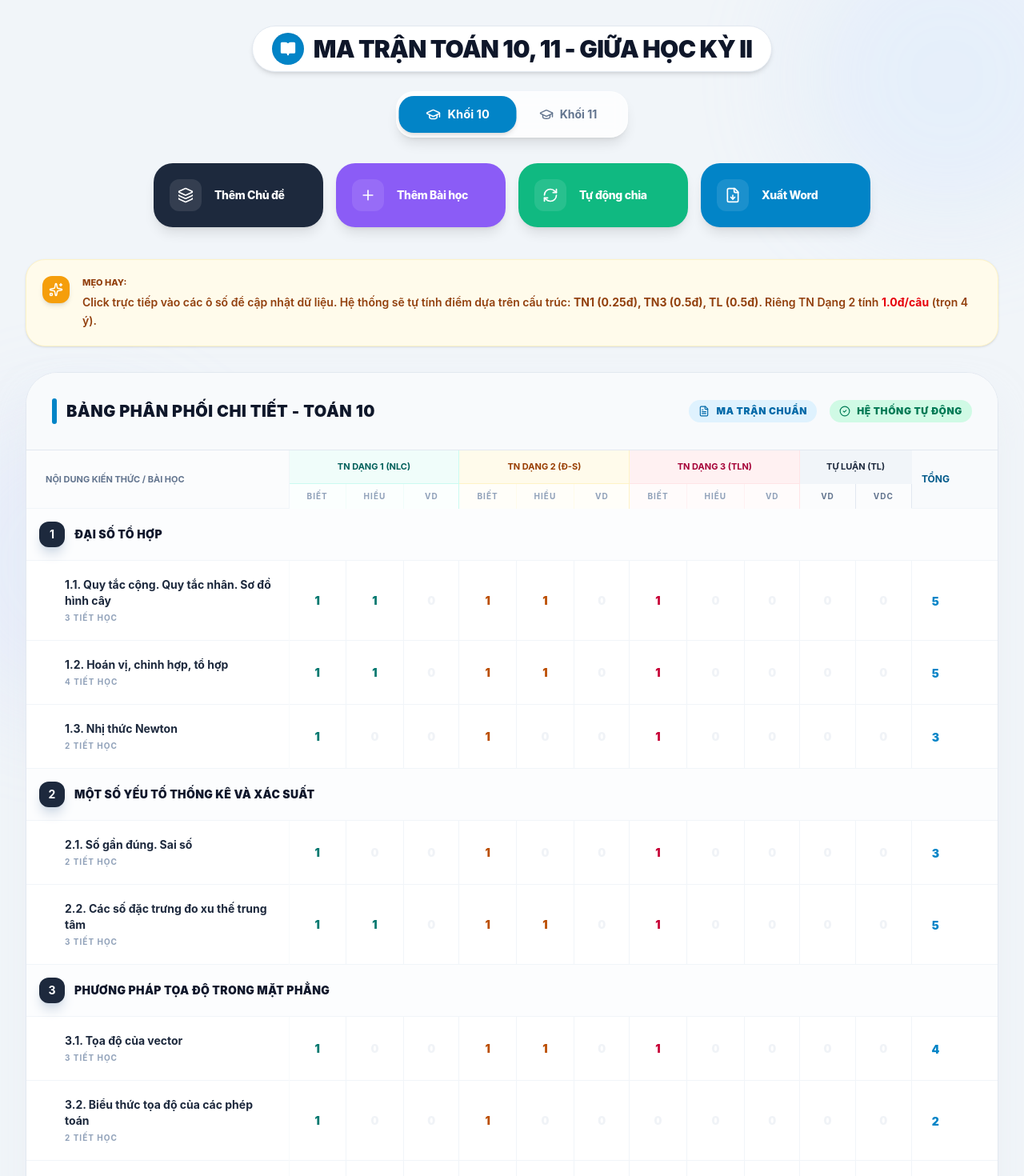
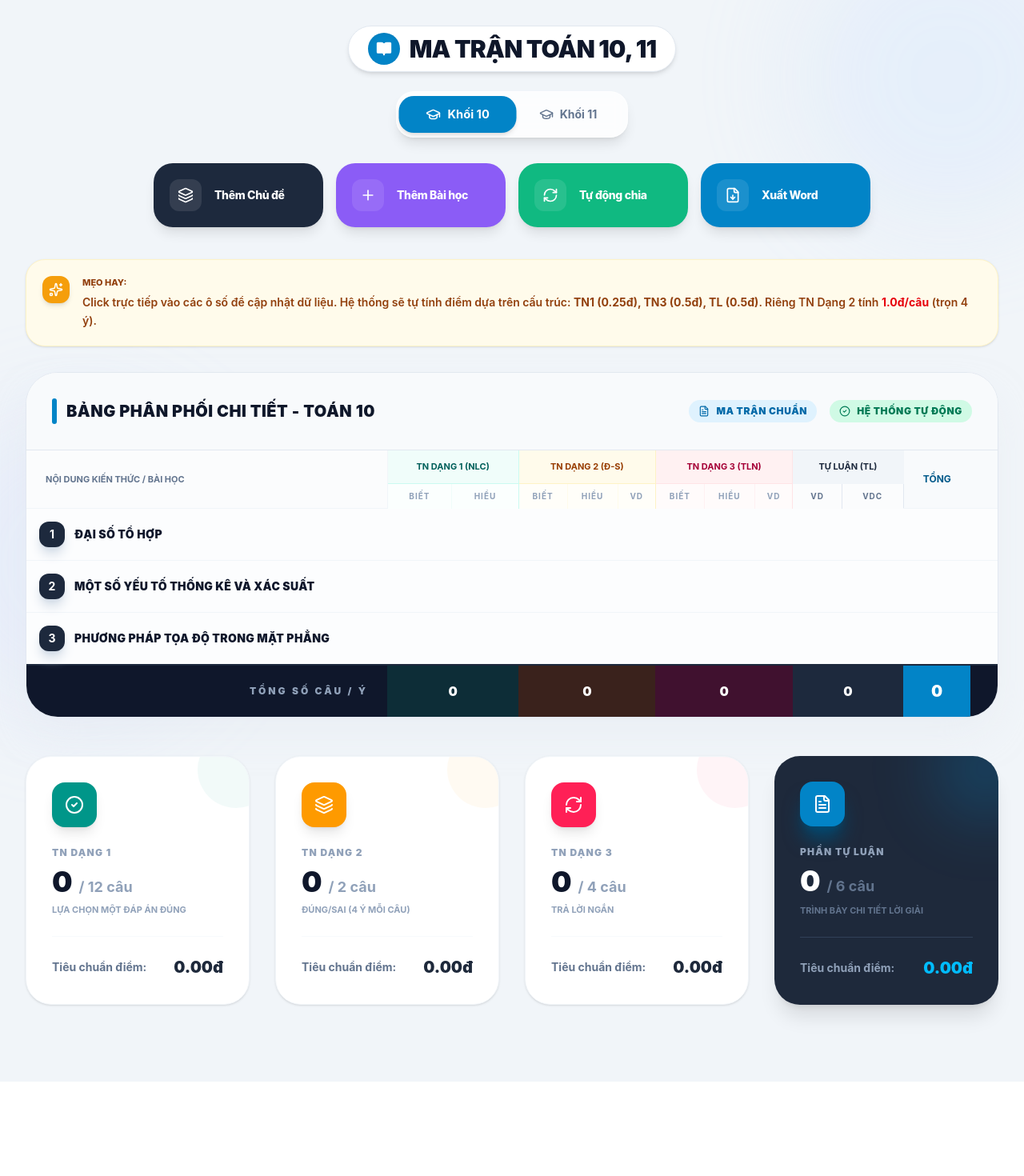
Before and after one commit to buihuusonkx-hash/matran12, a React (Vite) app: page / in a window 1280 px wide. Shown: the top 1470 px of the page at 80% size. After the commit the page ends 1352 px from the top, so only its background shows below. Built offline with nearby package versions, Linux system fonts and the light colour scheme.

Commit message:
Add files via upload

```diff
--- a/src/App.tsx
+++ b/src/App.tsx
@@ -24,63 +24,16 @@ import { MatrixData, MatrixGroup, MatrixItem } from './types';
 
 // Grade 10 Initial Data from Image
 const GRADE_10_INITIAL: MatrixGroup[] = [
-  {
-    id: 'g1',
-    name: 'Đại số tổ hợp',
-    items: [
-      { id: '1.1', name: 'Quy tắc cộng. Quy tắc nhân. Sơ đồ hình cây', periods: 3, mc_rec: 1, mc_und: 1, mc_app: 0, tf_rec: 1, tf_und: 1, tf_app: 0, sa_rec: 1, sa_und: 0, sa_app: 0, essay_app: 0, essay_adv: 0 },
-      { id: '1.2', name: 'Hoán vị, chỉnh hợp, tổ hợp', periods: 4, mc_rec: 1, mc_und: 1, mc_app: 0, tf_rec: 1, tf_und: 1, tf_app: 0, sa_rec: 1, sa_und: 0, sa_app: 0, essay_app: 0, essay_adv: 0 },
-      { id: '1.3', name: 'Nhị thức Newton', periods: 2, mc_rec: 1, mc_und: 0, mc_app: 0, tf_rec: 1, tf_und: 0, tf_app: 0, sa_rec: 1, sa_und: 0, sa_app: 0, essay_app: 0, essay_adv: 0 },
-    ]
-  },
-  {
-    id: 'g2',
-    name: 'Một số yếu tố thống kê và xác suất',
-    items: [
-      { id: '2.1', name: 'Số gần đúng. Sai số', periods: 2, mc_rec: 1, mc_und: 0, mc_app: 0, tf_rec: 1, tf_und: 0, tf_app: 0, sa_rec: 1, sa_und: 0, sa_app: 0, essay_app: 0, essay_adv: 0 },
-      { id: '2.2', name: 'Các số đặc trưng đo xu thế trung tâm', periods: 3, mc_rec: 1, mc_und: 1, mc_app: 0, tf_rec: 1, tf_und: 1, tf_app: 0, sa_rec: 1, sa_und: 0, sa_app: 0, essay_app: 0, essay_adv: 0 },
-    ]
-  },
-  {
-    id: 'g3',
-    name: 'Phương pháp tọa độ trong mặt phẳng',
-    items: [
-      { id: '3.1', name: 'Tọa độ của vector', periods: 3, mc_rec: 1, mc_und: 0, mc_app: 0, tf_rec: 1, tf_und: 1, tf_app: 0, sa_rec: 1, sa_und: 0, sa_app: 0, essay_app: 0, essay_adv: 0 },
-      { id: '3.2', name: 'Biểu thức tọa độ của các phép toán', periods: 2, mc_rec: 1, mc_und: 0, mc_app: 0, tf_rec: 1, tf_und: 0, tf_app: 0, sa_rec: 0, sa_und: 0, sa_app: 0, essay_app: 0, essay_adv: 0 },
-      { id: '3.3', name: 'Phương trình đường thẳng', periods: 3, mc_rec: 1, mc_und: 0, mc_app: 0, tf_rec: 1, tf_und: 1, tf_app: 0, sa_rec: 1, sa_und: 0, sa_app: 0, essay_app: 0, essay_adv: 0 },
-      { id: '3.4', name: 'Vị trí tương đối và góc. Khoảng cách', periods: 2, mc_rec: 1, mc_und: 0, mc_app: 0, tf_rec: 1, tf_und: 0, tf_app: 0, sa_rec: 0, sa_und: 0, sa_app: 0, essay_app: 0, essay_adv: 0 },
-      { id: '3.5', name: 'Phương trình đường tròn', periods: 3, mc_rec: 1, mc_und: 0, mc_app: 0, tf_rec: 1, tf_und: 1, tf_app: 0, sa_rec: 1, sa_und: 0, sa_app: 0, essay_app: 0, essay_adv: 0 },
-    ]
-  }
+  { id: 'g1', name: 'Đại số tổ hợp', items: [] },
+  { id: 'g2', name: 'Một số yếu tố thống kê và xác suất', items: [] },
+  { id: 'g3', name: 'Phương pháp tọa độ trong mặt phẳng', items: [] }
 ];
 
 // Grade 11 Initial Data
 const GRADE_11_INITIAL: MatrixGroup[] = [
-  {
-    id: 'g11-1',
-    name: 'Hàm số mũ và hàm số lôgarit',
-    items: [
-      { id: '11.1', name: 'Phép tính lũy thừa và logarit', periods: 3, mc_rec: 1, mc_und: 1, mc_app: 0, tf_rec: 1, tf_und: 1, tf_app: 0, sa_rec: 1, sa_und: 0, sa_app: 0, essay_app: 0, essay_adv: 0 },
-      { id: '11.2', name: 'Hàm số mũ và logarit', periods: 4, mc_rec: 1, mc_und: 1, mc_app: 0, tf_rec: 1, tf_und: 1, tf_app: 0, sa_rec: 1, sa_und: 0, sa_app: 0, essay_app: 0, essay_adv: 0 },
-      { id: '11.3', name: 'Phương trình, bất phương trình mũ và logarit', periods: 3, mc_rec: 1, mc_und: 0, mc_app: 0, tf_rec: 1, tf_und: 0, tf_app: 0, sa_rec: 1, sa_und: 0, sa_app: 0, essay_app: 0, essay_adv: 0 },
-    ]
-  },
-  {
-    id: 'g11-2',
-    name: 'Quan hệ vuông góc trong không gian',
-    items: [
-      { id: '11.4', name: 'Đường thẳng và mặt phẳng vuông góc', periods: 4, mc_rec: 1, mc_und: 0, mc_app: 0, tf_rec: 1, tf_und: 0, tf_app: 0, sa_rec: 1, sa_und: 0, sa_app: 0, essay_app: 0, essay_adv: 0 },
-      { id: '11.5', name: 'Hai mặt phẳng vuông góc', periods: 4, mc_rec: 1, mc_und: 1, mc_app: 0, tf_rec: 1, tf_und: 1, tf_app: 0, sa_rec: 1, sa_und: 0, sa_app: 0, essay_app: 0, essay_adv: 0 },
-      { id: '11.6', name: 'Khoảng cách trong không gian', periods: 3, mc_rec: 1, mc_und: 0, mc_app: 0, tf_rec: 1, tf_und: 1, tf_app: 0, sa_rec: 1, sa_und: 0, sa_app: 0, essay_app: 0, essay_adv: 0 },
-    ]
-  },
-  {
-    id: 'g11-3',
-    name: 'Xác suất có điều kiện và các quy tắc xác suất',
-    items: [
-      { id: '11.7', name: 'Biến cố độc lập và quy tắc nhân', periods: 2, mc_rec: 1, mc_und: 0, mc_app: 0, tf_rec: 1, tf_und: 0, tf_app: 0, sa_rec: 1, sa_und: 0, sa_app: 0, essay_app: 0, essay_adv: 0 },
-    ]
-  }
+  { id: 'g11-1', name: 'Hàm số mũ và hàm số lôgarit', items: [] },
+  { id: 'g11-2', name: 'Quan hệ vuông góc trong không gian', items: [] },
+  { id: 'g11-3', name: 'Xác suất có điều kiện và các quy tắc xác suất', items: [] }
 ];
 
 export default function App() {
@@ -88,7 +41,7 @@ export default function App() {
   const [data, setData] = useState<MatrixData>({
     grade: 10,
     semester: 'II',
-    examType: 'Giữa Học Kỳ II',
+    examType: '',
     groups: GRADE_10_INITIAL
   });
 
@@ -211,7 +164,7 @@ export default function App() {
                 <BookOpen size={20} fill="currentColor" />
              </div>
              <h1 className="text-2xl md:text-3xl font-black text-[#0f172a] uppercase tracking-tight">
-               Ma Trận Toán 10, 11 - Giữa Học Kỳ II
+               Ma Trận Toán 10, 11
              </h1>
           </div>
 
@@ -270,7 +223,7 @@ export default function App() {
               <thead>
                 <tr className="text-[11px] font-black text-slate-500 uppercase">
                   <th rowSpan={2} className="p-6 border-b border-r border-slate-100 bg-slate-50/50 min-w-[320px] text-left">Nội dung kiến thức / Bài học</th>
-                  <th colSpan={3} className="p-3 border-b border-r border-teal-100 bg-teal-50 text-teal-800">TN Dạng 1 (NLC)</th>
+                  <th colSpan={2} className="p-3 border-b border-r border-teal-100 bg-teal-50 text-teal-800">TN Dạng 1 (NLC)</th>
                   <th colSpan={3} className="p-3 border-b border-r border-amber-100 bg-amber-50 text-amber-800">TN Dạng 2 (Đ-S)</th>
                   <th colSpan={3} className="p-3 border-b border-r border-rose-100 bg-rose-50 text-rose-800">TN Dạng 3 (TLN)</th>
                   <th colSpan={2} className="p-3 border-b border-r border-[#f1f5f9] bg-slate-100 text-slate-800">Tự luận (TL)</th>
@@ -278,7 +231,7 @@ export default function App() {
                   <th rowSpan={2} className="p-3 border-b border-slate-100 bg-slate-50"></th>
                 </tr>
                 <tr className="text-[10px] font-extrabold text-slate-400 uppercase tracking-widest">
-                  <th className="p-2 border-r border-teal-50 bg-teal-50/30">Biết</th><th className="p-2 border-r border-teal-50 bg-teal-50/30">Hiểu</th><th className="p-2 border-r border-teal-100 bg-teal-50/30">VD</th>
+                  <th className="p-2 border-r border-teal-50 bg-teal-50/30">Biết</th><th className="p-2 border-r border-teal-100 bg-teal-50/30">Hiểu</th>
                   <th className="p-2 border-r border-amber-50 bg-amber-50/30">Biết</th><th className="p-2 border-r border-amber-50 bg-amber-50/30">Hiểu</th><th className="p-2 border-r border-amber-100 bg-amber-50/30">VD</th>
                   <th className="p-2 border-r border-rose-50 bg-rose-50/30">Biết</th><th className="p-2 border-r border-rose-50 bg-rose-50/30">Hiểu</th><th className="p-2 border-r border-rose-100 bg-rose-50/30">VD</th>
                   <th className="p-2 border-r border-slate-200 bg-slate-100/30 text-slate-500">VD</th><th className="p-2 border-r border-slate-200 bg-slate-100/30 text-slate-500">VDC</th>
@@ -311,7 +264,6 @@ export default function App() {
                           </td>
                           <EditableCell value={item.mc_rec} onChange={v => handleUpdateItem(group.id, item.id, 'mc_rec', v)} color="teal" />
                           <EditableCell value={item.mc_und} onChange={v => handleUpdateItem(group.id, item.id, 'mc_und', v)} color="teal" />
-                          <EditableCell value={item.mc_app} onChange={v => handleUpdateItem(group.id, item.id, 'mc_app', v)} color="teal" />
 
                           <EditableCell value={item.tf_rec} onChange={v => handleUpdateItem(group.id, item.id, 'tf_rec', v)} color="amber" />
                           <EditableCell value={item.tf_und} onChange={v => handleUpdateItem(group.id, item.id, 'tf_und', v)} color="amber" />
@@ -339,7 +291,7 @@ export default function App() {
               <tfoot>
                 <tr className="bg-slate-900 border-t-2 border-slate-800 text-white font-heavy">
                   <td className="p-6 text-right text-xs font-black uppercase tracking-[3px] text-slate-400">TỔNG SỐ CÂU / Ý</td>
-                  <td colSpan={3} className="p-3 bg-teal-900/40 text-center font-black text-base">{totals.mc_r + totals.mc_u + totals.mc_a}</td>
+                  <td colSpan={2} className="p-3 bg-teal-900/40 text-center font-black text-base">{totals.mc_r + totals.mc_u + totals.mc_a}</td>
                   <td colSpan={3} className="p-3 bg-amber-900/40 text-center font-black text-base">{totals.tf_r + totals.tf_u + totals.tf_a}</td>
                   <td colSpan={3} className="p-3 bg-rose-900/40 text-center font-black text-base">{totals.sa_r + totals.sa_u + totals.sa_a}</td>
                   <td colSpan={2} className="p-3 bg-slate-800 text-center font-black text-base">{totals.es_a + totals.es_v}</td>
```
